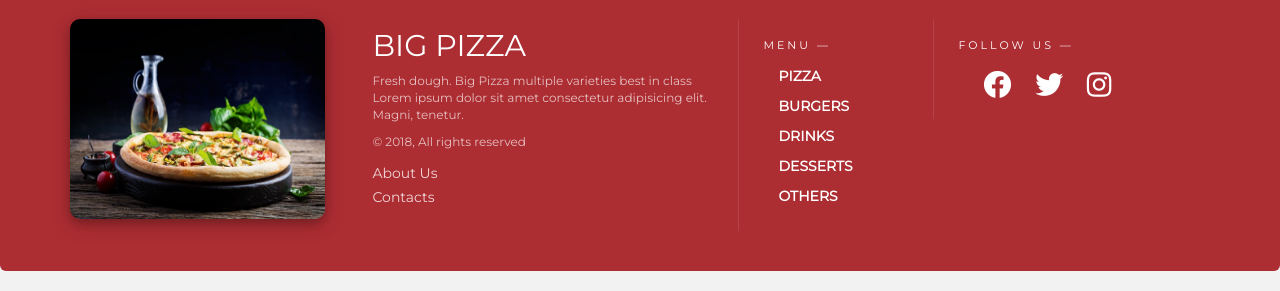
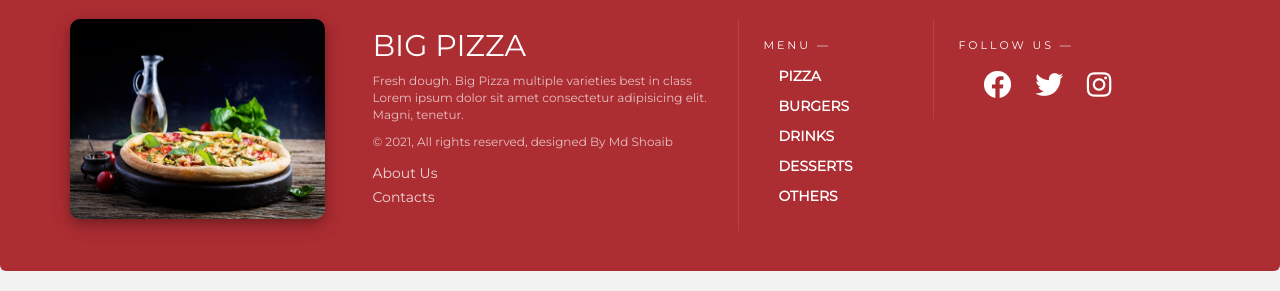
Before and after one commit to Shoaib0023/big-pizza-backend, a Django app: template templates/orders/home.html in a window 1280 px wide. Shown: the part 1980-2271 px from the top of the page. Run offline with Django 3.2, Linux system fonts and the light colour scheme; the template is opened without the code that fills it, so the values that code supplies are empty; some libraries are stand-ins or nearby versions.

Commit message:
modified copyright statement footer

```diff
--- a/templates/base.html
+++ b/templates/base.html
@@ -80,7 +80,7 @@
                     <h2>BIG PIZZA</h2>
                     <p>Fresh dough. Big Pizza multiple varieties best in class
                         Lorem ipsum dolor sit amet consectetur adipisicing elit. Magni, tenetur. </p>
-                    <p>© 2018, All rights reserved</p>
+                    <p>© 2021, All rights reserved, designed By Md Shoaib</p>
 
                     <ul class="social">
                         <li><a href="#">About Us</a></li>
```
